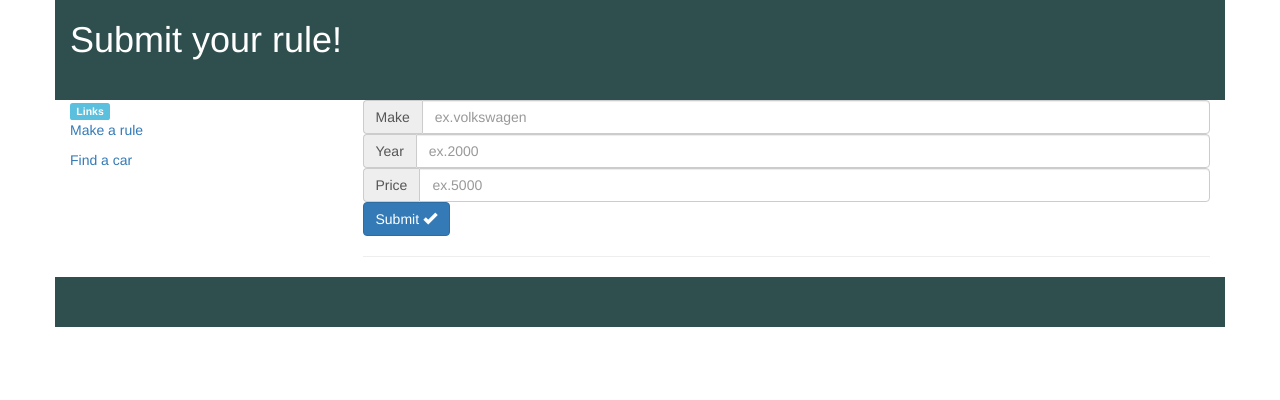
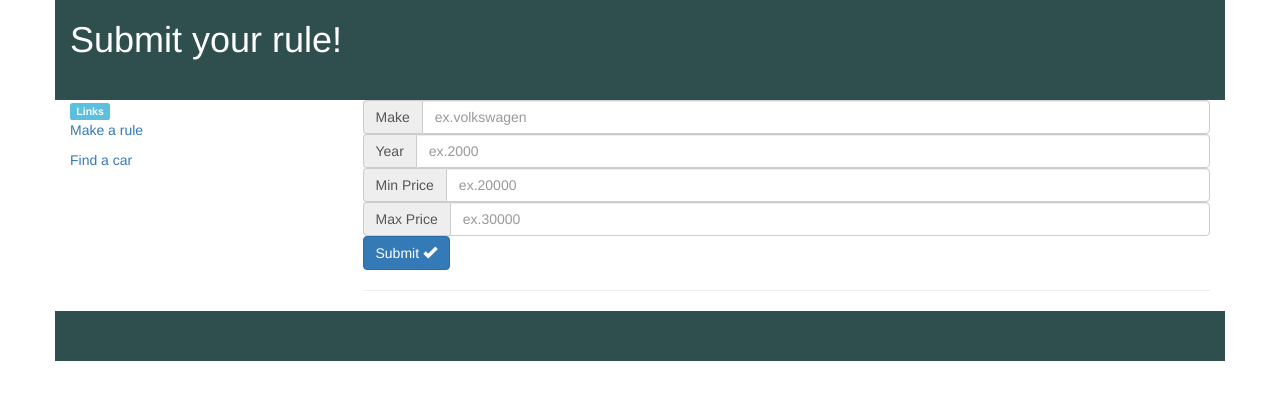
Before and after one commit to uwwcs-ai-synergy/car-rived, a PHP site: page /rulePage.php in a window 1280 px wide. Shown: the top 400 px of the page. Run offline with PHP 8.4, Linux system fonts and the light colour scheme; some libraries are stand-ins or nearby versions.

Commit message:
Split into min and max price

```diff
--- a/public/rulePage.php
+++ b/public/rulePage.php
@@ -44,9 +44,15 @@
                         </div>
 
                         <div class="input-group">
-                            <span class="input-group-addon">Price</span>
-                            <input type="text" class="form-control" placeholder="ex.5000" name="price" value=""/>
+                            <span class="input-group-addon">Min Price</span>
+                            <input type="text" class="form-control" placeholder="ex.20000" name="minPrice" value=""/>
                         </div>
+
+                        <div class="input-group">
+                            <span class="input-group-addon">Max Price</span>
+                            <input type="text" class="form-control" placeholder="ex.30000" name="maxPrice" value=""/>
+                        </div>
+
                         <div>
                             <button class = 'btn btn-primary' type = 'submit'>Submit
                                 <span class="glyphicon glyphicon-ok" aria-hidden="true"></span>
```
